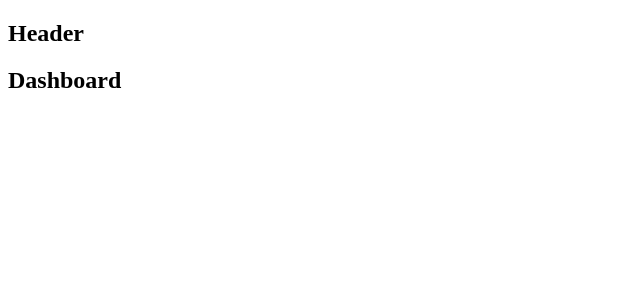
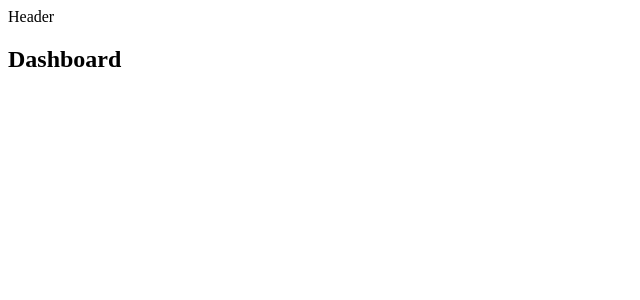
Before and after one commit to Waysoning/Emaily, a React (Create React App) app in the folder client/: page /surveys in a window 1280 px wide. Shown: the top 300 px of the page, without its empty margins (0-640 px from the left). Built offline with nearby package versions, Linux system fonts and the light colour scheme.

Commit message:
Materialize CSS

```diff
--- a/client/package.json
+++ b/client/package.json
@@ -7,6 +7,7 @@
     "@testing-library/react": "^13.4.0",
     "@testing-library/user-event": "^13.5.0",
     "http-proxy-middleware": "^2.0.6",
+    "materialize-css": "^1.0.0",
     "react": "^18.2.0",
     "react-dom": "^18.2.0",
     "react-redux": "^8.0.4",
--- a/client/src/Components/App.js
+++ b/client/src/Components/App.js
@@ -1,9 +1,7 @@
 import React from 'react';
 import { BrowserRouter, Route } from 'react-router-dom';
 
-const Header = () => {
-  return <h2>Header</h2>;
-};
+import Header from './Header';
 const Dashboard = () => {
   return <h2>Dashboard</h2>;
 };
--- /dev/null
+++ b/client/src/Components/Header.js
@@ -0,0 +1,9 @@
+import React, { Component } from 'react';
+
+class Header extends Component {
+  render() {
+    return <div>Header</div>;
+  }
+}
+
+export default Header;
```
Also changed, not shown: 1 other file (tests, documents, lock files or other folders).
